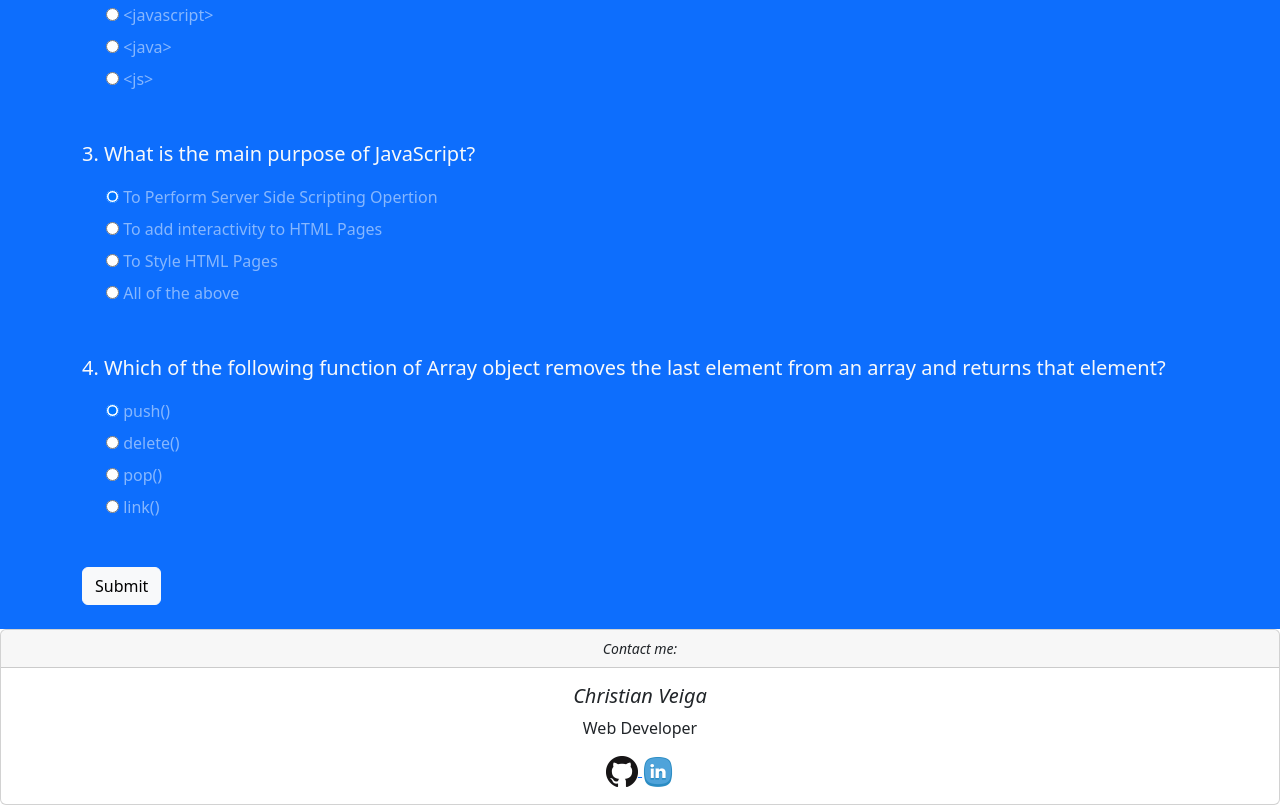
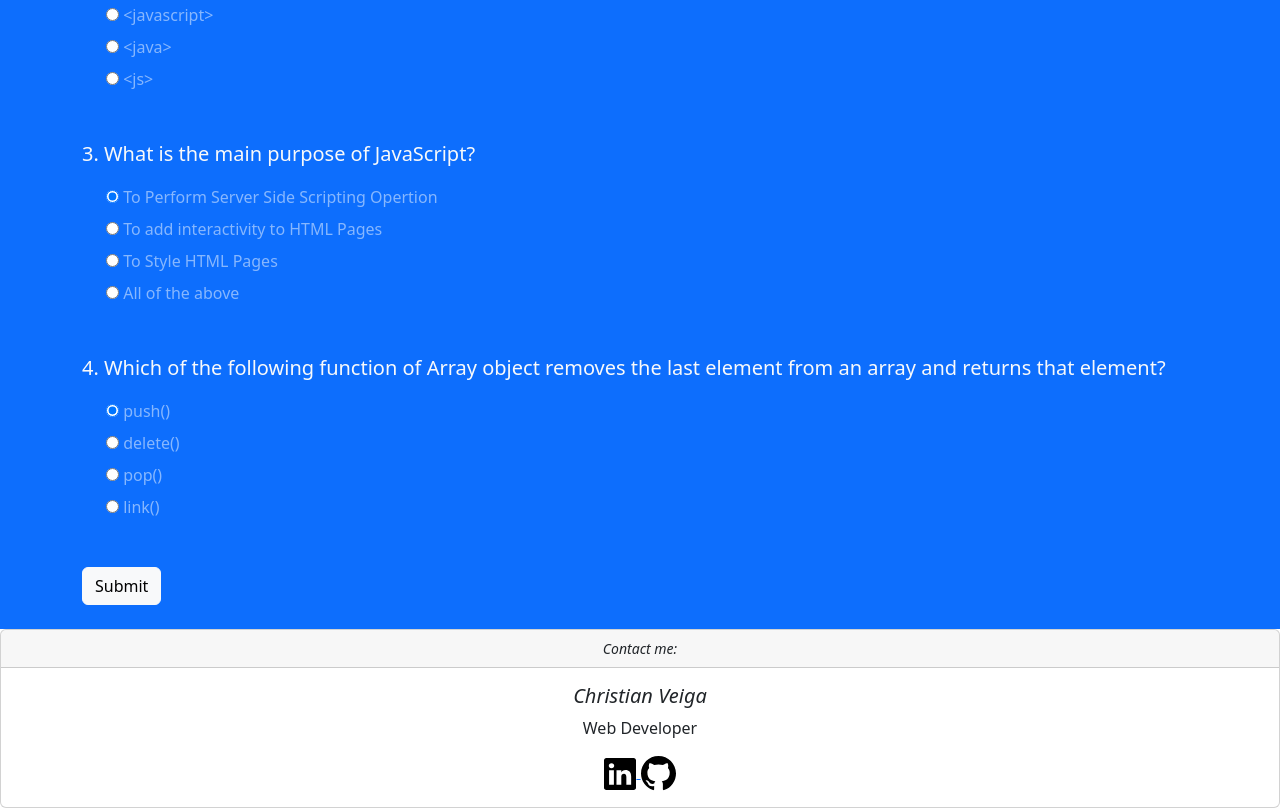
Before and after one commit to christiangv92/frontend-quiz, a plain HTML site: page index.html in a window 1280 px wide. Shown: the part 604-1412 px from the top of the page. Drawn offline with nearby package versions, Linux system fonts and the light colour scheme.

Commit message:
updating footer with social media icons

```diff
--- a/index.html
+++ b/index.html
@@ -128,8 +128,8 @@
         <div class="card-body">
             <h5 class="card-title">Christian Veiga</h5>
             <p class="card-text">Web Developer</p>
-            <a href="https://github.com/christiangv92" target="_blank"> <img src="img/github.png" alt="github"> </a>
-            <a href="https://www.linkedin.com/in/christianveiga/" target="_blank"> <img src="img/linkedin.png" alt="linkedin"> </a>
+            <a href="https://www.linkedin.com/in/christianveiga/" target="_blank"> <img src="img/linkedin.svg" alt="linkedin" height="32px"> </a>
+            <a href="https://github.com/christiangv92" target="_blank"> <img src="img/github.svg" alt="github" height="35px" width="35px"> </a>
         </div>
     </div>
 
```
Also changed, not shown: img/github.png (deleted), img/github.svg (added), img/linkedin.png (deleted), img/linkedin.svg (added).
